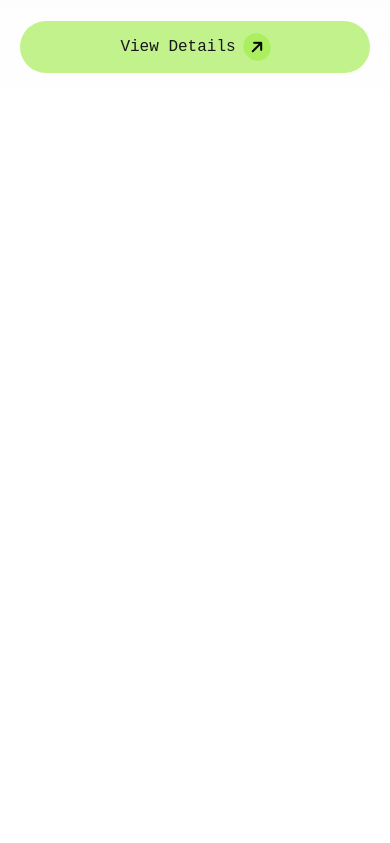
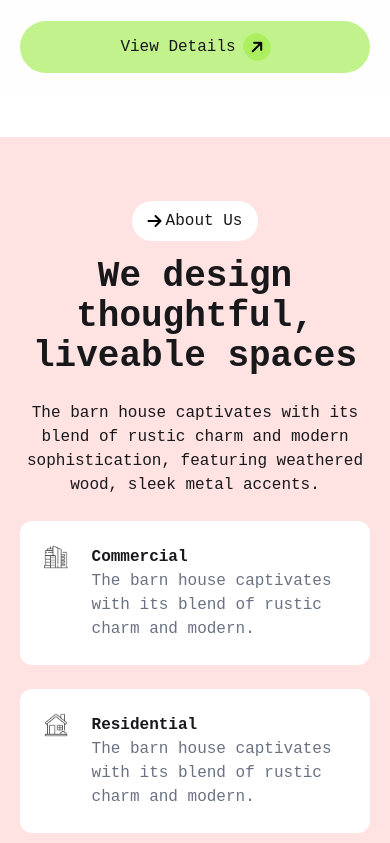
Before and after one commit to RoyShanto/Ass-3_Interior_with_tailwind_daisyui, a plain HTML site: page index.html in a window 390 px wide. Shown: the part 581-1424 px from the top of the page. Before the commit the page ends 844 px from the top, so only its background shows below. Drawn offline with nearby package versions, Linux system fonts and the light colour scheme; a web font is replaced by a local one.

Commit message:
about us section with 3 responsive done

```diff
--- a/index.html
+++ b/index.html
@@ -84,7 +84,43 @@
 
 
     <!-- main section  -->
-    <main></main>
+    <main>
+        <!-- about us section  -->
+         <div class="lg:px-32 md:px-8 max-sm:px-5 lg:py-24 py-16 lg:flex lg:space-x-9 space-y-6 bg-red-100 relative">
+            <img src="Interio/assets/Vector.png" alt="" class="absolute top-10 left-20 lg:inline md:hidden max-sm:hidden">
+            <div class="lg:w-1/2">
+                <button class="flex items-center bg-white space-x-1 px-4 py-2 rounded-full mb-4 lg:mx-0 md:mx-auto max-sm:mx-auto">
+                    <i class="fa-solid fa-arrow-right text-black"></i>
+                    <p>About Us</p>
+                </button>
+                <div class="space-y-6">
+                    <div class="lg:text-left text-center space-y-6">
+                        <h1 class="text-4xl font-bold">We design thoughtful, liveable spaces</h1>
+                        <p>The barn house captivates with its blend of rustic charm and modern sophistication, featuring weathered wood, sleek metal accents.</p>
+                    </div>
+                    <div class="lg:space-y-6 md:space-y-0 max-sm:space-y-6 lg:flex-col md:flex lg:space-x-0 md:space-x-6">
+                        <div class="flex p-6 bg-white rounded-xl space-x-6">
+                            <div class="w-1/5"><img src="Interio/assets/commercial.png" alt="" class="mx-auto"></div>
+                            <div>
+                                <h5 class="font-bold">Commercial</h5>
+                                <p class="text-gray-500">The barn house captivates with its blend of rustic charm and modern.</p>
+                            </div>
+                        </div>
+                        <div class="flex p-6 bg-white rounded-xl space-x-6">
+                            <div class="w-1/5"><img src="Interio/assets/residential.png" alt="" class="mx-auto"></div>
+                            <div>
+                                <h5 class="font-bold">Residential</h5>
+                                <p class="text-gray-500">The barn house captivates with its blend of rustic charm and modern.</p>
+                            </div>
+                        </div>
+                    </div>
+                </div>
+            </div>
+            <div class="lg:w-1/2">
+                <img src="Interio/assets/Rectangle.png" alt="" class="w-full">
+            </div>
+         </div>
+    </main>
     <!-- footer section  -->
     <footer></footer>
 </body>
```
Also changed, not shown: Interio/assets/arrow-right-solid.svg (deleted).
